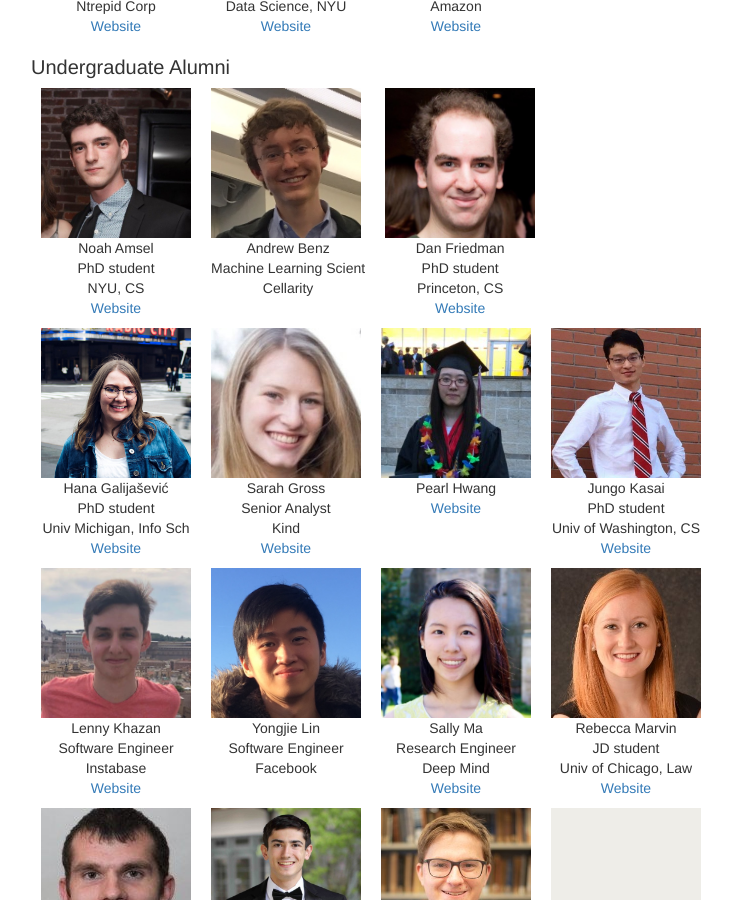
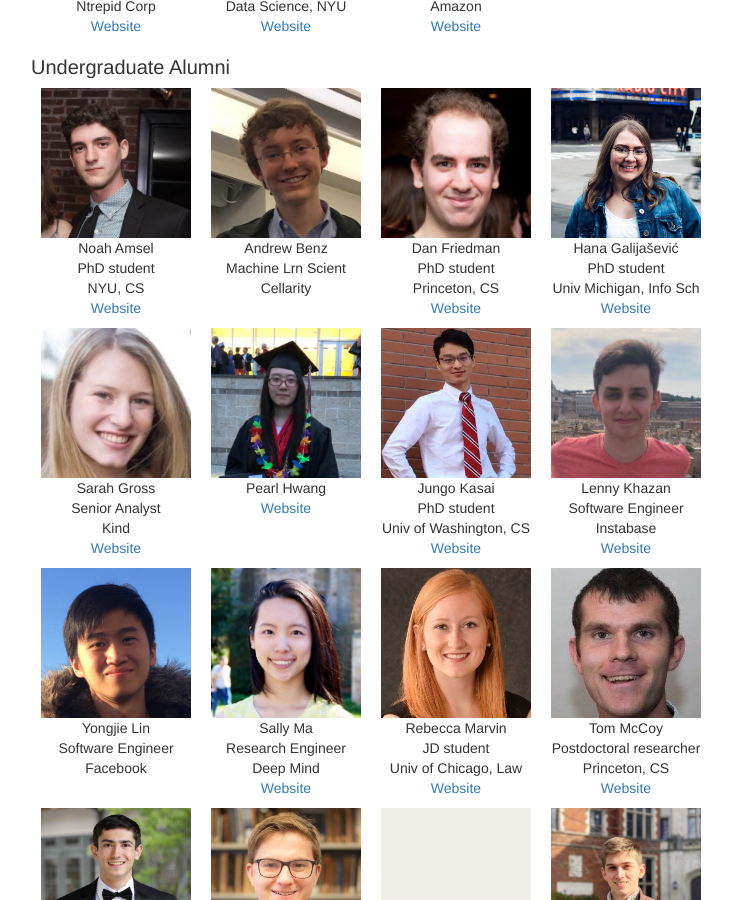
Before and after one commit to clay-lab/clay-lab.github.io, a Jekyll site: the page built from members.html, in a window 1280 px wide and 900 px high, scrolled down 1856 px. Shown: the whole window, without its empty margins (269-1001 px from the left). Built offline with Jekyll 4.4.1, drawn with Linux system fonts in a browser that asks for light colours.

Commit message:
fix title

```diff
--- a/_data/members.yml
+++ b/_data/members.yml
@@ -111,7 +111,7 @@
     - name : Andrew Benz
       photo: /photos/andrew_profile.jpg
       email: andrew.benz@yale.edu
-      title : Machine Learning Scient
+      title : Machine Lrn Scient
       location: Cellarity
 
     - name : Dan Friedman
```
